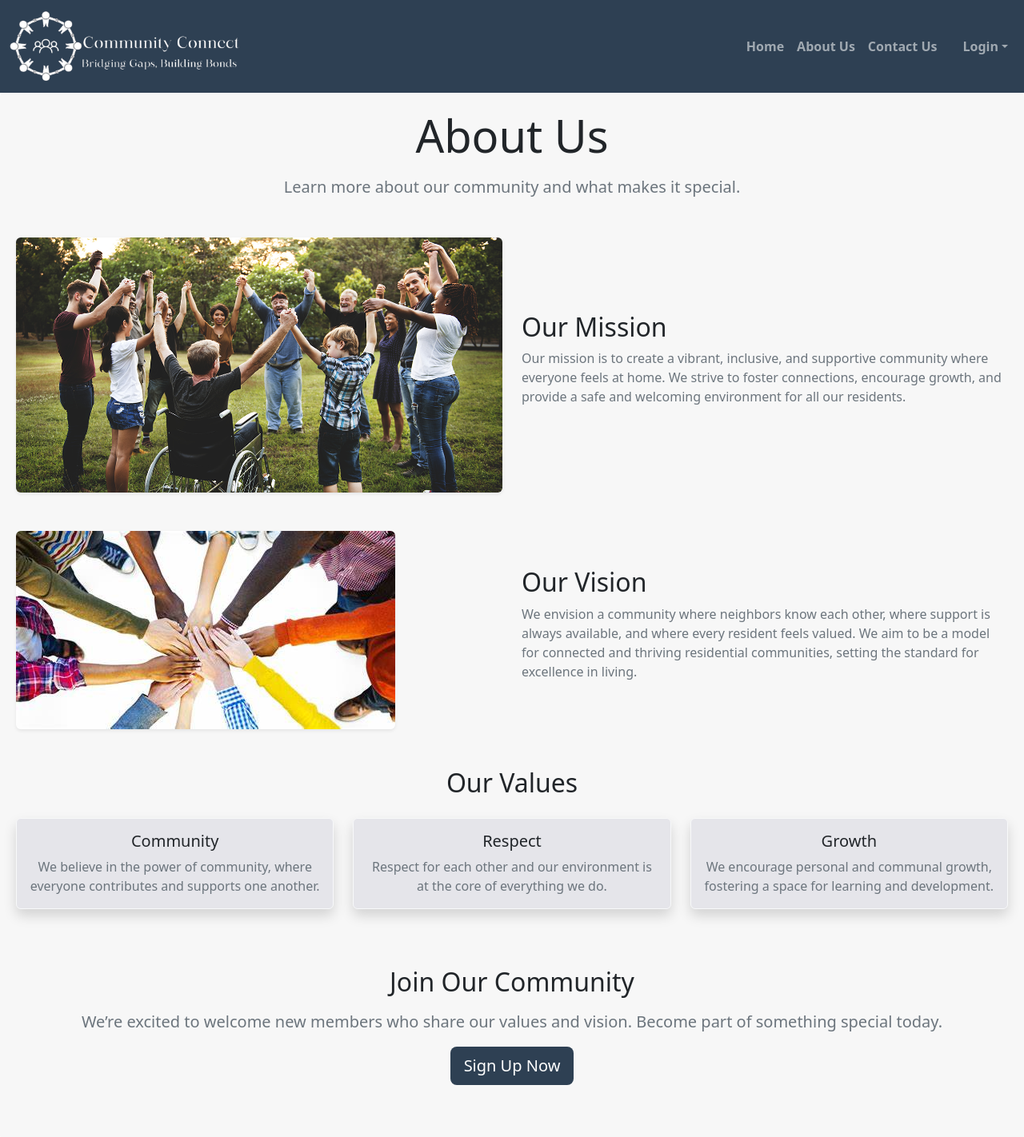
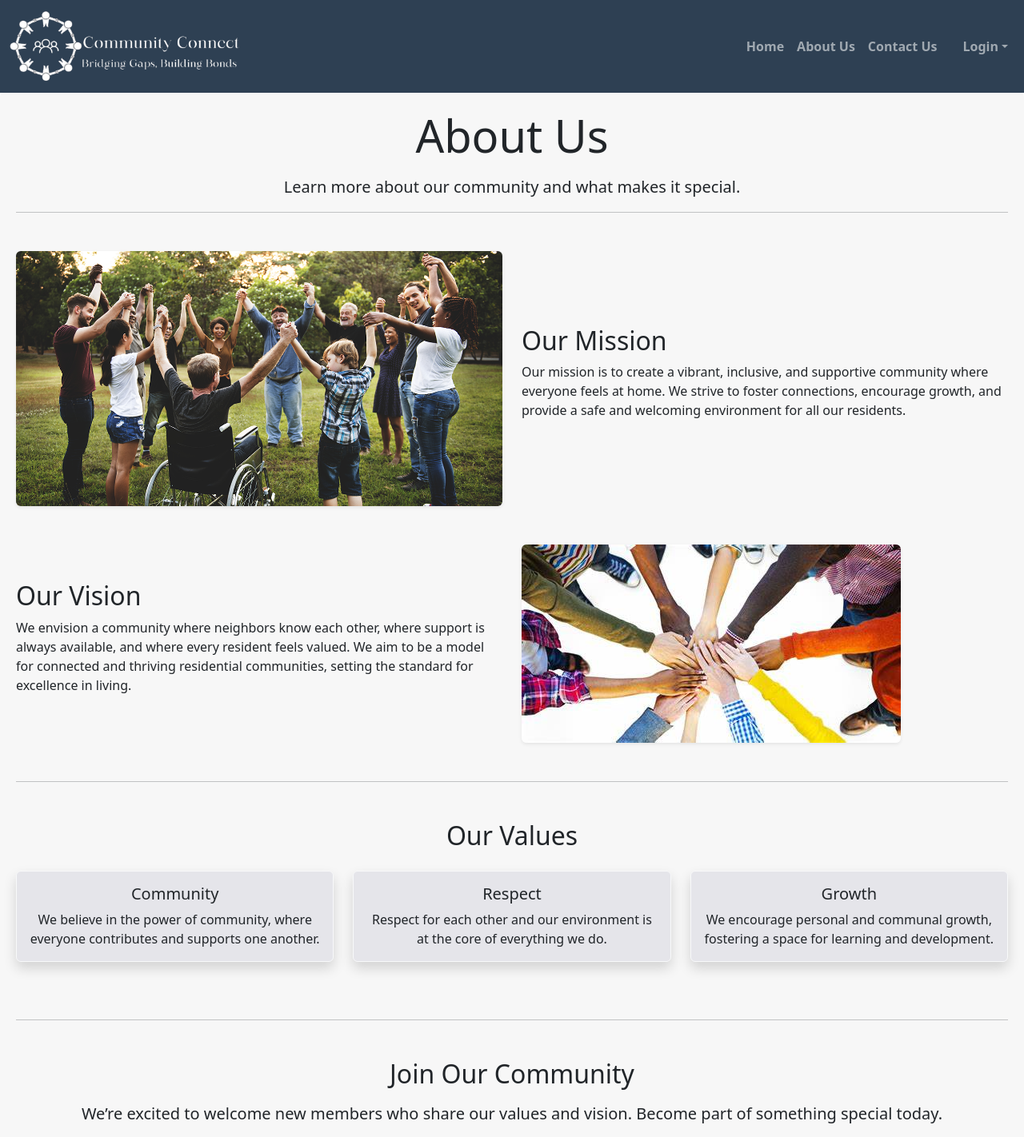
Before and after one commit to 19kummitha/CapstoneFrontEnd, an Angular app in the folder communityWebsite/: page /about in a window 1280 px wide. Shown: the top 1422 px of the page at 80% size. Built offline with nearby package versions, Linux system fonts and the light colour scheme.

Commit message:
make some css changes oin about,home,adminlogin

```diff
--- a/communityWebsite/src/app/components/about/about.component.html
+++ b/communityWebsite/src/app/components/about/about.component.html
@@ -2,9 +2,9 @@
     <!-- About Us Header -->
     <div class="text-center mb-5">
       <h1 class="display-4 text-dark mb-3">About Us</h1>
-      <p class="lead text-secondary">Learn more about our community and what makes it special.</p>
+      <p class="lead text-dark">Learn more about our community and what makes it special.</p>
+    <hr>
     </div>
-
     <!-- Mission Section -->
     <div class="row mb-5">
       <div class="col-md-6">
@@ -13,24 +13,25 @@
       <div class="col-md-6 d-flex align-items-center">
         <div>
           <h2 class="text-dark">Our Mission</h2>
-          <p class="text-secondary">Our mission is to create a vibrant, inclusive, and supportive community where everyone feels at home. We strive to foster connections, encourage growth, and provide a safe and welcoming environment for all our residents.</p>
+          <p class="text-dark">Our mission is to create a vibrant, inclusive, and supportive community where everyone feels at home. We strive to foster connections, encourage growth, and provide a safe and welcoming environment for all our residents.</p>
         </div>
       </div>
+
     </div>
 
     <!-- Vision Section -->
     <div class="row mb-5">
-      <div class="col-md-6 d-flex align-items-center order-md-2">
+      <div class="col-md-6 d-flex align-items-center">
         <div>
           <h2 class="text-dark">Our Vision</h2>
-          <p class="text-secondary">We envision a community where neighbors know each other, where support is always available, and where every resident feels valued. We aim to be a model for connected and thriving residential communities, setting the standard for excellence in living.</p>
+          <p class="text-dark">We envision a community where neighbors know each other, where support is always available, and where every resident feels valued. We aim to be a model for connected and thriving residential communities, setting the standard for excellence in living.</p>
         </div>
       </div>
       <div class="col-md-6 order-md-1">
         <img src="assets/missionImage.png" alt="Vision Image" class="img-fluid rounded shadow-sm">
       </div>
     </div>
-
+  <hr>
     <!-- Values Section -->
     <div class="my-5">
       <h2 class="text-center text-dark mb-4">Our Values</h2>
@@ -39,7 +40,7 @@
           <div class="card shadow border-light mb-4">
             <div class="card-body text-center">
               <h5 class="card-title text-dark">Community</h5>
-              <p class="card-text text-secondary">We believe in the power of community, where everyone contributes and supports one another.</p>
+              <p class="card-text text-dark">We believe in the power of community, where everyone contributes and supports one another.</p>
             </div>
           </div>
         </div>
@@ -47,7 +48,7 @@
           <div class="card shadow border-light mb-4">
             <div class="card-body text-center">
               <h5 class="card-title text-dark">Respect</h5>
-              <p class="card-text text-secondary">Respect for each other and our environment is at the core of everything we do.</p>
+              <p class="card-text text-dark">Respect for each other and our environment is at the core of everything we do.</p>
             </div>
           </div>
         </div>
@@ -55,17 +56,17 @@
           <div class="card shadow border-light mb-4">
             <div class="card-body text-center">
               <h5 class="card-title text-dark">Growth</h5>
-              <p class="card-text text-secondary">We encourage personal and communal growth, fostering a space for learning and development.</p>
+              <p class="card-text text-dark">We encourage personal and communal growth, fostering a space for learning and development.</p>
             </div>
           </div>
         </div>
       </div>
     </div>
-
+  <hr>
     <!-- Call to Action Section -->
     <div class="text-center my-5">
       <h2 class="text-dark mb-3">Join Our Community</h2>
-      <p class="lead text-secondary">We’re excited to welcome new members who share our values and vision. Become part of something special today.</p>
+      <p class="lead text-dark">We’re excited to welcome new members who share our values and vision. Become part of something special today.</p>
       <a href="/signup" style="background-color: #2E4053;  color: white;"class="btn btn-lg">Sign Up Now</a>
     </div>
   </div>
--- a/communityWebsite/src/app/components/adminlogin/adminlogin.component.css
+++ b/communityWebsite/src/app/components/adminlogin/adminlogin.component.css
@@ -1,9 +1,18 @@
-@import "bootstrap/dist/css/bootstrap.css";
+
 .container{
     width:400px;
-    background-color: aquamarine;
-    padding: 10px;
+
+    background-color: #E5E5EA;; border-radius: 5px; padding: 20px;
 }
 .loginbtn{
     padding-left: 160px;
 }
+.btn
+{
+    background-color:  #2E4053;
+    color: white;
+}
+
+a{
+    color:#2E4053
+}
--- a/communityWebsite/src/app/components/adminlogin/adminlogin.component.html
+++ b/communityWebsite/src/app/components/adminlogin/adminlogin.component.html
@@ -1,4 +1,5 @@
-<div class="container my-5">
+<div class="container-fluid" style="background-color: #F7F7F7; border-radius: 5px; padding: 20px;">
+<div class="container my-5" >
     <form>
         <div class="mb-3">
           <label for="username" class="form-label">UserName</label>
@@ -9,10 +10,11 @@
           <input type="password" class="form-control" id="InputPassword1">
         </div>
         <div class="loginbtn">
-            <button type="submit" class="btn btn-primary">Login</button>
+            <button type="submit" class="btn">Login</button>
         </div>
         <div class="mt-3">
             <p>Don't have an account? <a routerLink="/signup">Sign up here</a></p>
           </div>
     </form>
 </div>
+</div>
--- a/communityWebsite/src/app/components/header/header.component.css
+++ b/communityWebsite/src/app/components/header/header.component.css
@@ -0,0 +1,4 @@
+.navbar
+{
+    background-color: #2E4053;
+}
--- a/communityWebsite/src/app/components/header/header.component.html
+++ b/communityWebsite/src/app/components/header/header.component.html
@@ -1,4 +1,4 @@
-<nav class="navbar navbar-expand-lg navbar-dark" style="background-color: #2E4053;">
+<nav class="navbar navbar-expand-lg navbar-dark" >
     <div class="container-fluid">
       <a class="navbar-brand d-flex align-items-center" href="/">
         <img src="/assets/communitylogo-removebg-preview.png" alt="Logo" width="300" height="90" class="me-2">
--- a/communityWebsite/src/app/components/home/home.component.html
+++ b/communityWebsite/src/app/components/home/home.component.html
@@ -1,8 +1,8 @@
 <div class="container-fluid" style="background-color: #F7F7F7; border-radius: 5px; padding: 20px;">
     <!-- Welcome Section -->
-    <div class="text-center mb-5">
+    <div class="text-center mb-5" >
 
-     <b><h1 class="display-4 text-dark mb-3">Welcome to Our Community</h1></b>
+     <h1 class="display-4 text-dark mb-3">Welcome to Our Community</h1>
       <p class="lead text-dark">Are you ready to find your new home and become part of a thriving community? Look no further! At our community, we offer more than just beautiful residences - we offer a lifestyle filled with connection, opportunity, and comfort.</p>
     </div>
 
```
Also changed, not shown: communityWebsite/src/app/components/home/home.component.css (line endings or trailing spaces).
